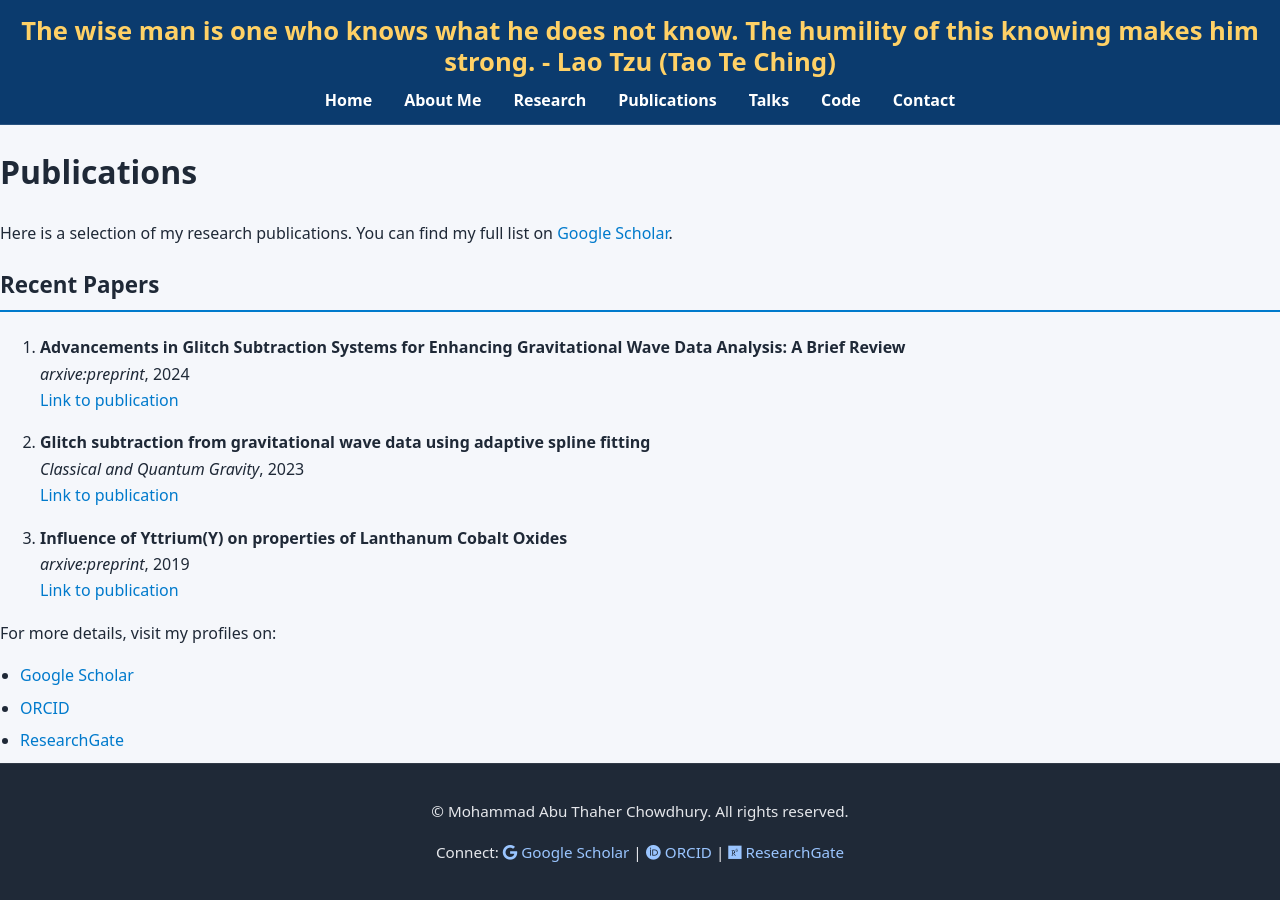
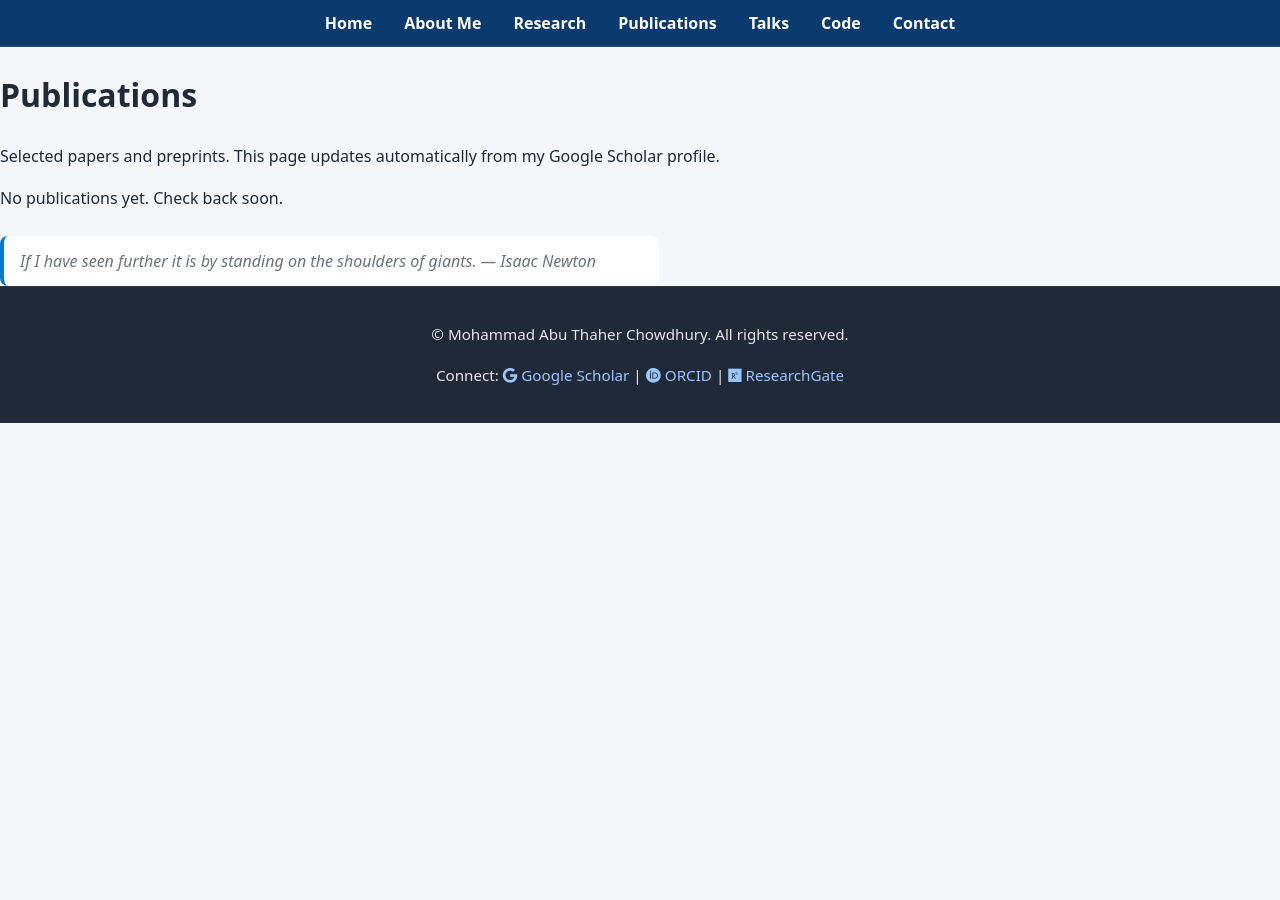
Before and after one commit to matc-thaher/website, a Jekyll site: the page built from publications.md, in a window 1280 px wide. Built offline with Jekyll 4.4.1, drawn with Linux system fonts in a browser that asks for light colours.

Commit message:
Update publications.md

```diff
--- a/publications.md
+++ b/publications.md
@@ -2,28 +2,45 @@
 layout: default
 title: Publications
 permalink: /publications/
-header_phrase: "The wise man is one who knows what he does not know. The humility of this knowing makes him strong. - Lao Tzu (Tao Te Ching)"
+# Feel free to change the quote below:
+header_phrase: "If I have seen further it is by standing on the shoulders of giants. — Isaac Newton"
+show_header_phrase: false
 ---
 
-# Publications
+<h1>Publications</h1>
 
-Here is a selection of my research publications. You can find my full list on [Google Scholar](https://scholar.google.com/citations?user=your-google-scholar-id).
+<p>Selected papers and preprints. This page updates automatically from my Google Scholar profile.</p>
 
-### Recent Papers
+<!-- Renders from _data/scholar.json (generated by the GitHub Action) -->
+{% assign pubs = site.data.scholar.publications | sort: "year" | reverse %}
+{% assign years = pubs | map: "year" | uniq | sort | reverse %}
 
-1. **Advancements in Glitch Subtraction Systems for Enhancing Gravitational Wave Data Analysis: A Brief Review**
-   _arxive:preprint_, 2024
-   [Link to publication](https://doi.org/10.48550/arXiv.2406.01318)
+{% if pubs and pubs.size > 0 %}
+  {% for yr in years %}
+  <h2 class="pub-year">{{ yr }}</h2>
+  <ul class="pub-list">
+    {% for p in pubs %}
+      {% if p.year == yr %}
+      <li class="pub-item">
+        <div class="pub-main">
+          <a class="pub-title" href="{{ p.url }}" target="_blank" rel="noopener">{{ p.title }}</a>
+          {% if p.venue %}<span class="pub-venue"> · {{ p.venue }}</span>{% endif %}
+        </div>
+        <div class="pub-meta">
+          <span class="pub-authors">{{ p.authors }}</span>
+          {% if p.citations and p.citations > 0 %}<span class="badge">Citations: {{ p.citations }}</span>{% endif %}
+          {% if p.pdf_url %}<a class="badge-link" href="{{ p.pdf_url }}" target="_blank" rel="noopener">PDF</a>{% endif %}
+        </div>
+      </li>
+      {% endif %}
+    {% endfor %}
+  </ul>
+  {% endfor %}
+{% else %}
+  <p>No publications yet. Check back soon.</p>
+{% endif %}
 
-2. **Glitch subtraction from gravitational wave data using adaptive spline fitting**
-   _Classical and Quantum Gravity_, 2023
-   [Link to publication](https://doi.org/10.1088/1361-6382/acd0fe)
-
-3. **Influence of Yttrium(Y) on properties of Lanthanum Cobalt Oxides**
-   _arxive:preprint_, 2019
-   [Link to publication](https://doi.org/10.48550/arXiv.2408.15798)
-
-For more details, visit my profiles on:
-- [Google Scholar](https://scholar.google.com/citations?user=your-google-scholar-id)
-- [ORCID](https://orcid.org/your-orcid-id)
-- [ResearchGate](https://www.researchgate.net/profile/your-profile-id)
+<!-- Quote moved to the bottom only -->
+<aside class="prose quote-callout" style="margin-top:24px;">
+  <em>{{ page.header_phrase }}</em>
+</aside>
```
